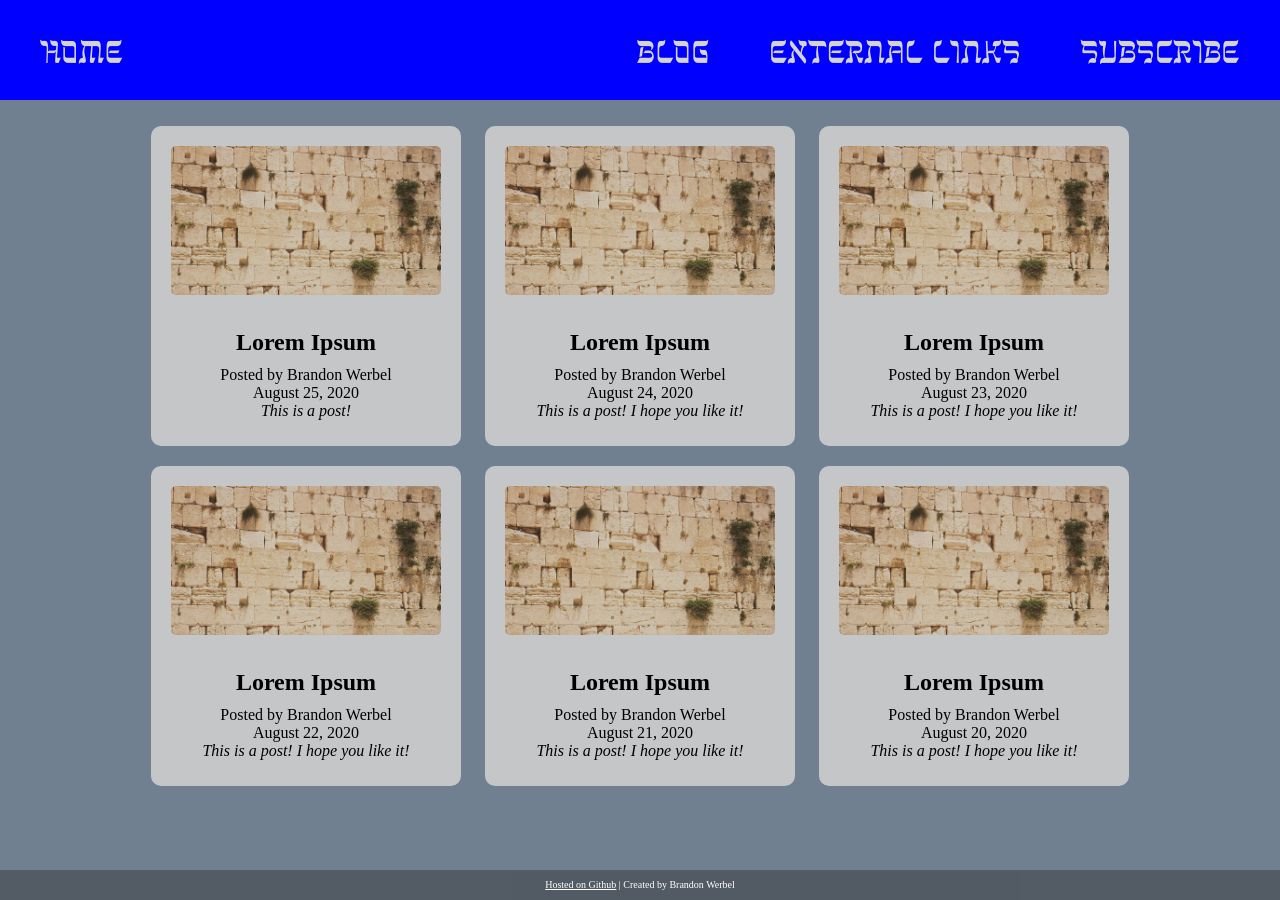
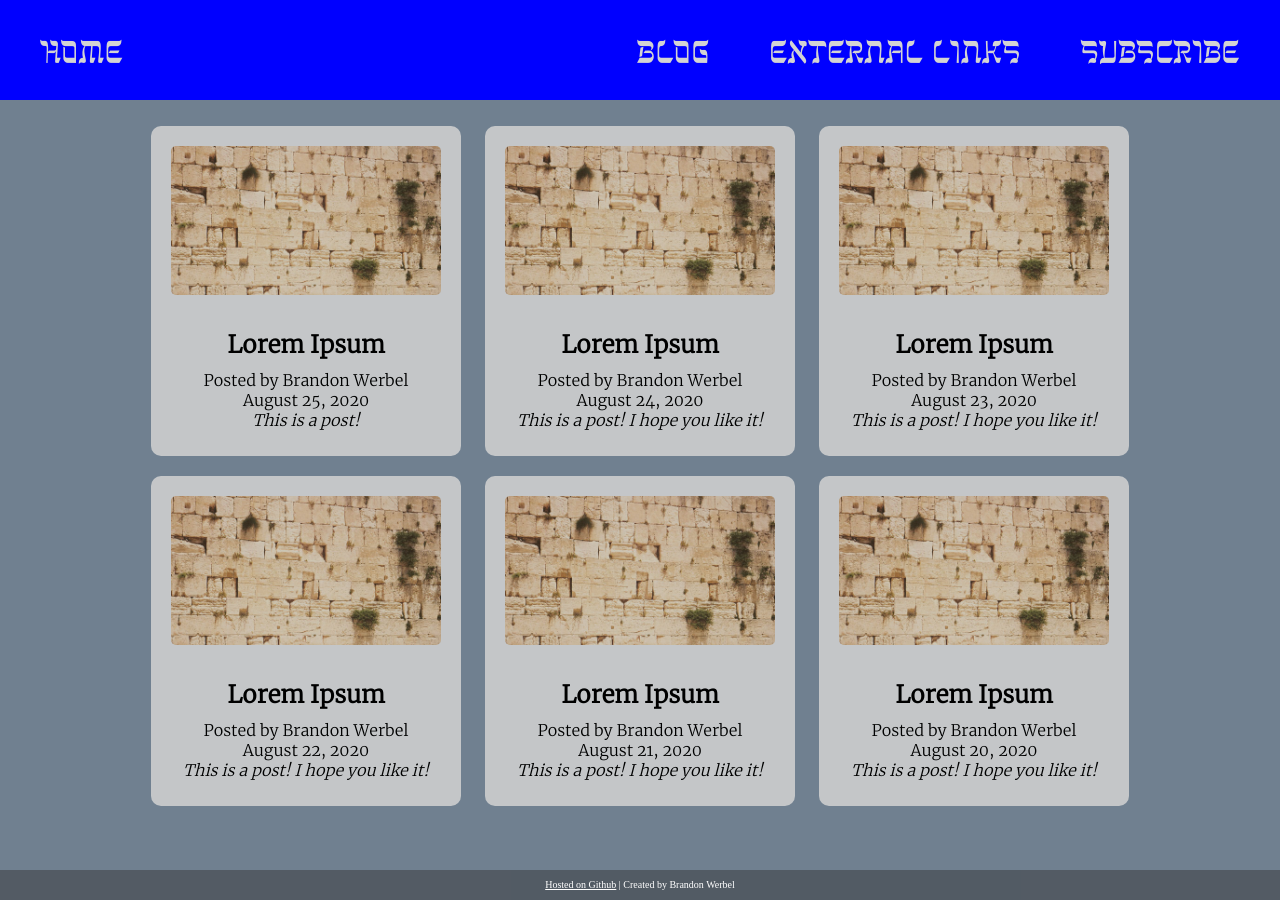
Before and after one commit to BrandonWerbel/BrandonWerbel.github.io, a Jekyll site: the page built from _pages/blog.html, in a window 1280 px wide. Built offline with Jekyll 4.4.1, drawn with Linux system fonts in a browser that asks for light colours.

Commit message:
Add Merriweather font to Blog page

```diff
--- a/css/blog.css
+++ b/css/blog.css
@@ -1,3 +1,8 @@
+@font-face{
+    font-family: Merriweather;
+    src: url('/assets/fonts/Merriweather-Light.ttf');
+}
+
 .container{
     margin-bottom: 30px;
     text-align: center;
@@ -26,6 +31,7 @@
     width: 270px;
     padding: 10px 20px 10px 20px;
     margin: 10px;
+    font-family: 'Merriweather';
 }
 
 
```
